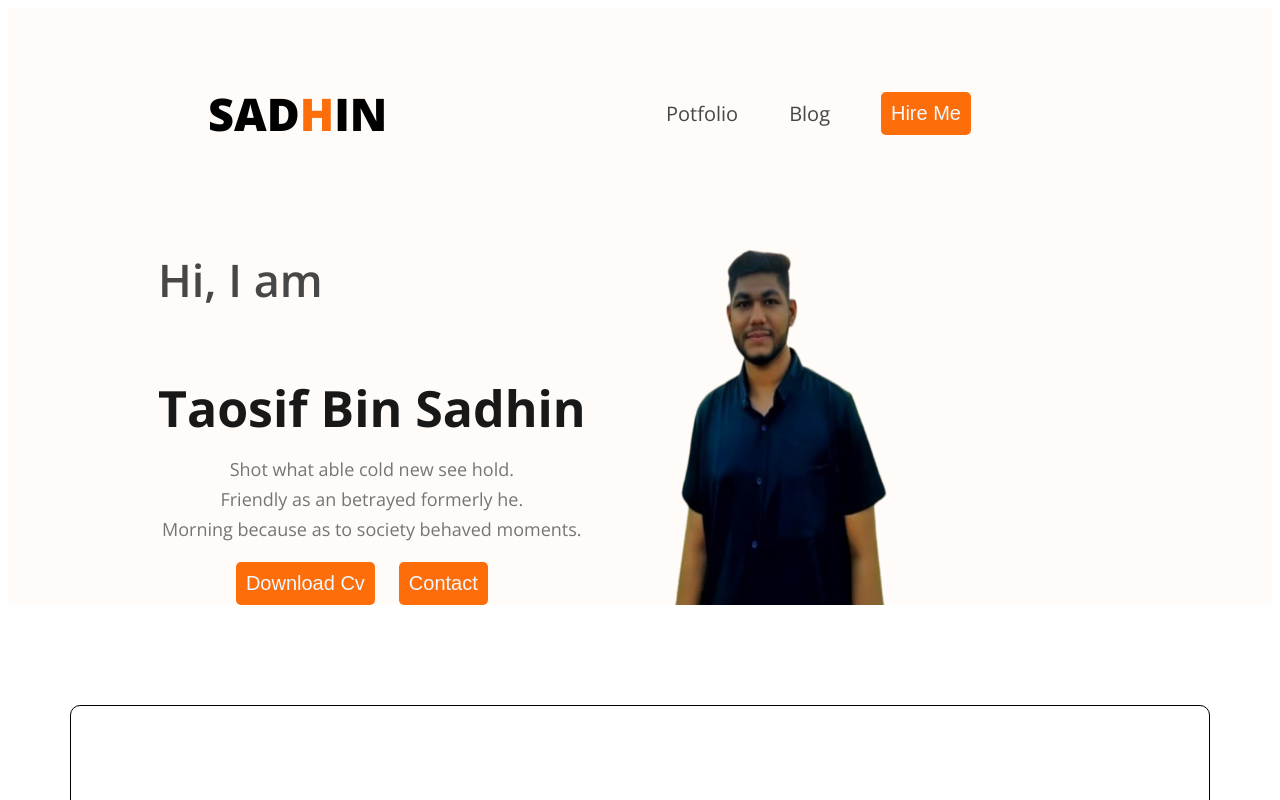
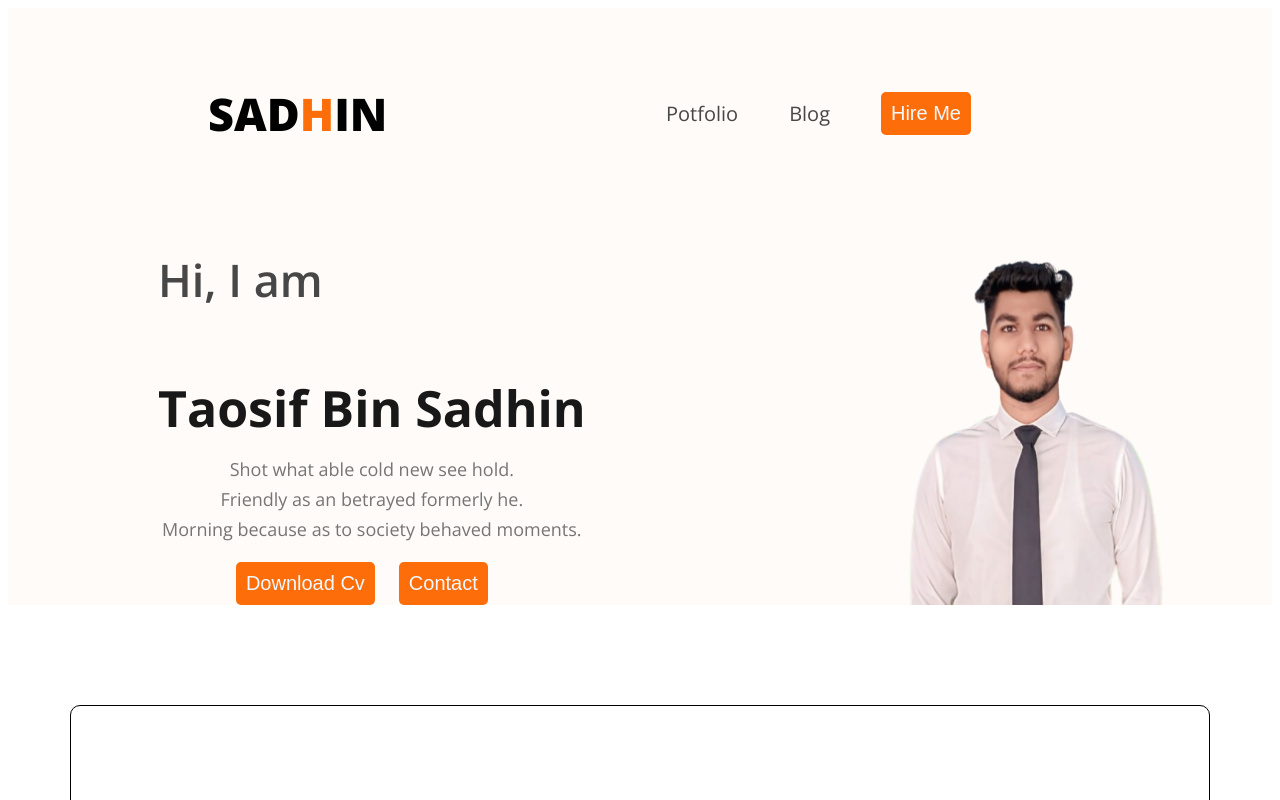
Before and after one commit to sadhin28/my-portfolio, a plain HTML site: page portfolio.html in a window 1280 px wide. Shown: the top 800 px of the page. Drawn offline with nearby package versions, Linux system fonts and the light colour scheme.

Commit message:
add phoro

```diff
--- a/portfolio.html
+++ b/portfolio.html
@@ -5,6 +5,7 @@
     <meta name="viewport" content="width=device-width, initial-scale=1.0">
     <title>Sadhin's Portfolio</title>
     <link rel="stylesheet" href="style/portfoliostyle.css">
+    <link rel="shortcut icon" href="icons/download.png" type="image/x-icon">
 </head>
 <body>
   <header class="header-banner">
@@ -29,7 +30,7 @@
                 <button class="btn-primary">Download Cv</button>
                 <button class="btn-primary">Contact</button>
         </div>
-        <img  class="banner-profile-pic" src="icons/sadhin-removebg-preview (2).png" alt="">
+        <img  class="banner-profile-pic" src="icons/download.png" alt="">
      </div>
   </header>
   <main class="main-main">
--- a/style/portfoliostyle.css
+++ b/style/portfoliostyle.css
@@ -1,4 +1,5 @@
 @import url('https://fonts.googleapis.com/css2?family=Open+Sans:ital,wght@0,300..800;1,300..800&family=Work+Sans:ital,wght@0,100..900;1,100..900&display=swap');
+
 
     .text-primary{
         color: #FD6E0A;
@@ -58,6 +59,7 @@ nav ul a{
       max-height: 500px;
       margin-left: 150px;
       text-align: center;
+      justify-content: space-between;
 
 
     }
@@ -66,17 +68,16 @@ nav ul a{
         padding: 30px 30px 0 0 ;
 
         background: rgba(255, 248, 243, 0.58);
-    background-size: 400px;
-    background-repeat: no-repeat;
-    background-position: top left, bottom right;
+
 
 
 
     }
 
     .banner.banner-content{
-    padding: 40px;
+        padding: 40px 20px;
         margin-left: 50px;
+
      }
 
     .banner-greatings{
@@ -270,7 +271,7 @@ text-align: left;
     .footer{
         background: rgb(255, 248, 243);
      display: flex;
- padding: 150px;
+     padding: 100px;
      text-align: justify;
      justify-content: space-around;
      gap: 30px;
```
Also changed, not shown: icons/download.png (added), icons/portfolio-icon-for-your-website-mobile-presentation-and-logo-design-free-vector.jpg (added), icons/sadhin-removebg-preview (2).png (deleted). Lines whose indentation alone changed are shown as unchanged.
